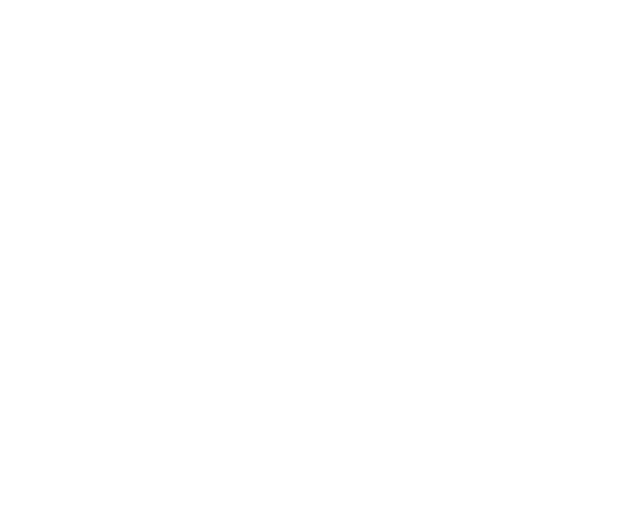
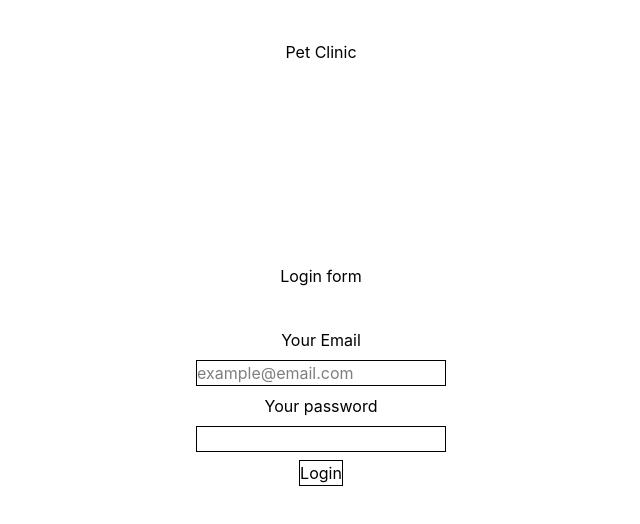
Before and after one commit to Maksas2002/Projektas1, a React (Vite) app in the folder front/: page /login in a window 1280 px wide. Shown: the top 524 px of the page, without its empty margins (319-959 px from the left). Built offline with nearby package versions, Linux system fonts and the light colour scheme; no server answers.

Commit message:
add LoginForm with all functionality(posting doesnt work yet), without design

```diff
--- a/front/src/App.jsx
+++ b/front/src/App.jsx
@@ -1,10 +1,14 @@
+import { Routes, Route } from "react-router";
+import LoginForm from "./LoginForm/LoginForm";
 
 function App() {
 
 
   return (
    <>
-
+   <Routes>
+    <Route path="/login" element={<LoginForm/>}/>
+   </Routes>
    </>
   )
 }
--- a/front/src/LoginForm/LoginForm.jsx
+++ b/front/src/LoginForm/LoginForm.jsx
@@ -0,0 +1,95 @@
+import { Link } from "react-router";
+import { useForm } from "react-hook-form";
+import { useState } from "react";
+import { useContext } from "react";
+import { UserContext } from "../utlis/UserContext";
+import axios from "axios";
+
+const API_URL = import.meta.env.VITE_API_URL;
+
+function LoginForm() {
+  const [error, setError] = useState(null);
+  const { setUser } = useContext(UserContext);
+
+  const {
+    register,
+    handleSubmit,
+    reset,
+    formState: { errors },
+  } = useForm();
+
+  const onSubmit = async (data) => {
+    try {
+      const response = await axios.post(`http://localhost:3000/api/v1/user/login`, data, {
+        withCredentials: true
+      });
+
+
+      // user
+      setUser(response);
+      localStorage.setItem("user", JSON.stringify(response));
+      reset();
+    //   navigate(`/user/${response.data.data.userId}/apointments`);
+    } catch (error) {
+      setError(errorHandler(error));
+    }
+  };
+
+  return (
+    <>
+      <main>
+        <header className="text-center ">
+          <Link to="/">
+            <h1 className="pt-10">Pet Clinic</h1>
+          </Link>
+        </header>
+        <section>
+          <h1 className="pt-50 text-center">Login form</h1>
+          <form
+            onSubmit={handleSubmit(onSubmit)}
+            className="flex flex-col justify-center items-center pt-10 gap-2"
+          >
+            <label>Your Email</label>
+            <input
+              type="text"
+              {...register("email", {
+                required: true,
+                minLength: 3,
+                maxLength: 150,
+                pattern: /^[^\s@]+@[^\s@]+\.[^\s@]+$/,
+              })}
+              className="border block"
+              placeholder="example@email.com"
+            />
+            {errors.email && (
+              <span>
+                Must contain your email and must be from 5 to 30 characters long
+              </span>
+            )}
+
+            <label>Your password</label>
+            <input
+              type="password"
+              {...register("password", {
+                required: true,
+                minLength: 3,
+                maxLength: 100,
+              })}
+              className="border block"
+            />
+            {errors.emailAddress && (
+              <span>
+                Must contain your password and must be from 2 to 100 characters
+                long
+              </span>
+            )}
+            <input type="submit" className="border" value="Login" />
+            {error && <p>{error}</p>}
+          </form>
+        </section>
+      </main>
+    </>
+  );
+}
+
+export default LoginForm;
```
Also changed, not shown: 1 other file (tests, documents, lock files or other folders).
